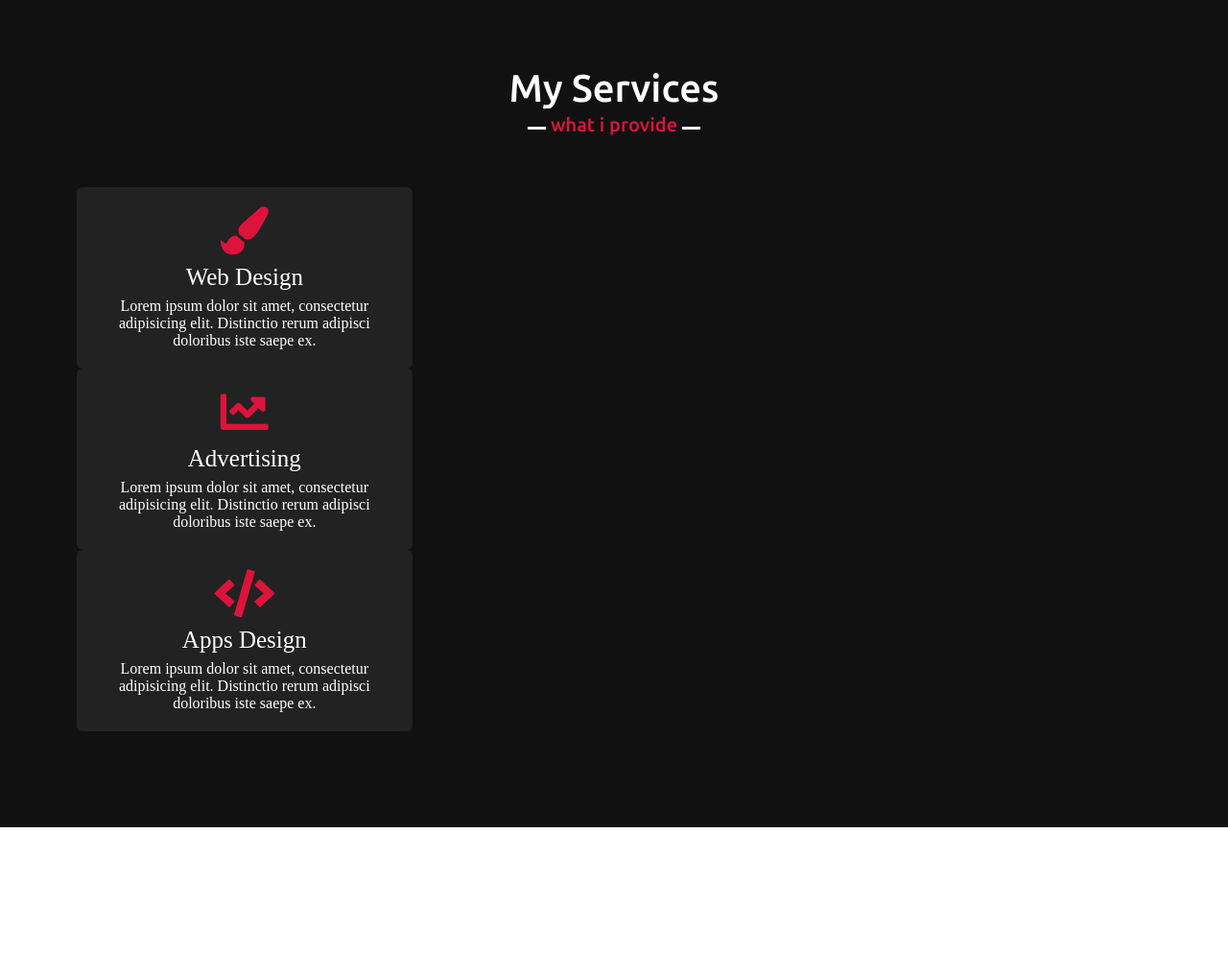
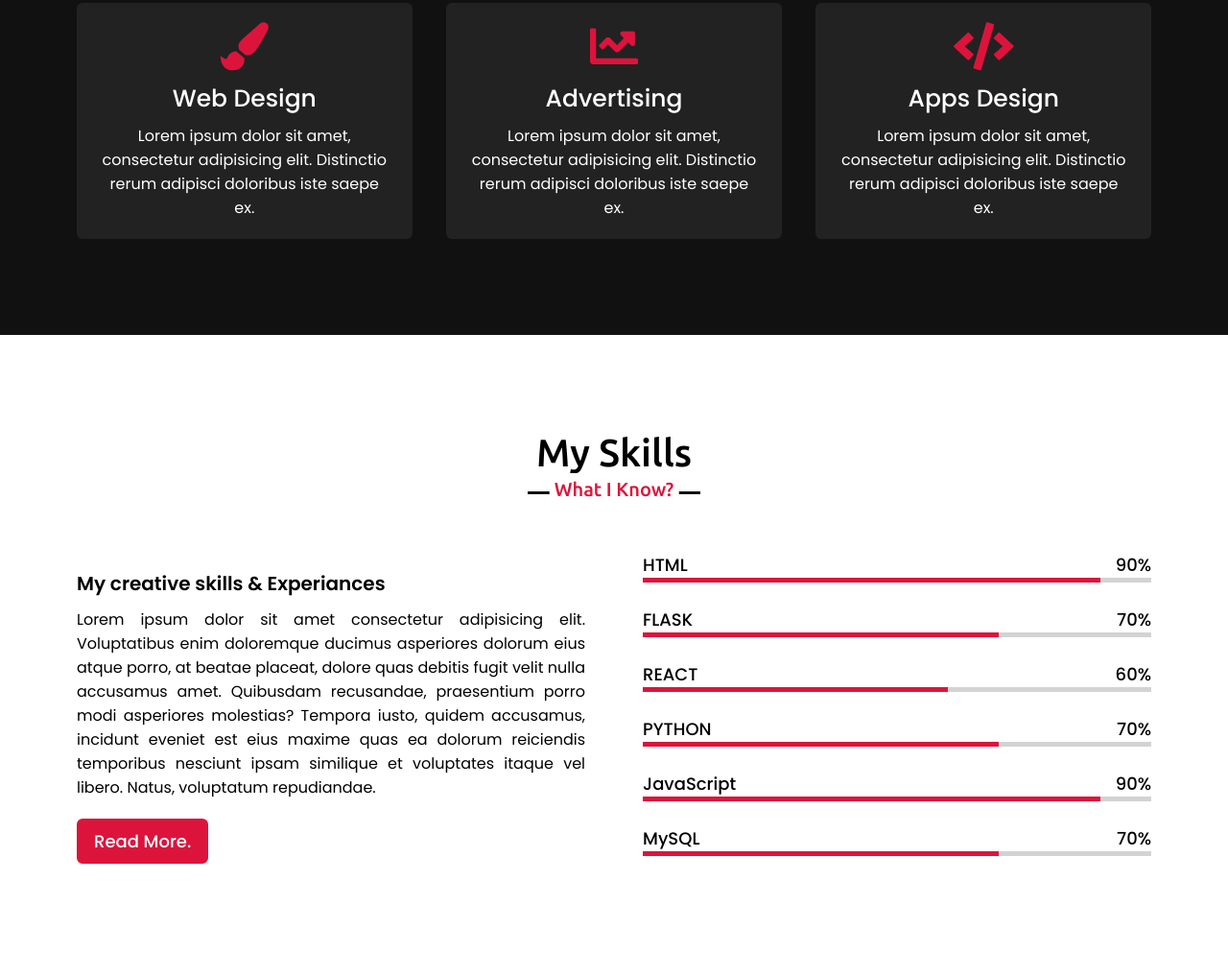
Before and after one commit to MaybeSHAH/style-portfolio, a plain HTML site: page index.html in a window 1280 px wide. Shown: the part 1756-2773 px from the top of the page at 96% size. Before the commit the page ends 2618 px from the top, so only its background shows below. Drawn offline with nearby package versions, Linux system fonts and the light colour scheme.

Commit message:
edit skills section

```diff
--- a/index.html
+++ b/index.html
@@ -86,6 +86,56 @@
     </section>
 
     <!-- Skills Section -->
+    <section class="skills" id="skills">
+        <div class="max-width">
+            <h2 class="title">My Skills</h2>
+            <div class="skills-content">
+                <div class="column left">
+                    <div class="text">My creative skills & Experiances</div>
+                        <p>Lorem ipsum dolor sit amet consectetur adipisicing elit. Voluptatibus enim doloremque ducimus asperiores dolorum eius atque porro, at beatae placeat, dolore quas debitis fugit velit nulla accusamus amet. Quibusdam recusandae, praesentium porro modi asperiores molestias? Tempora iusto, quidem accusamus, incidunt eveniet est eius maxime quas ea dolorum reiciendis temporibus nesciunt ipsam similique et voluptates itaque vel libero. Natus, voluptatum repudiandae.</p>
+                        <a href="#">Read More.</a>
+                </div>
+                <div class="column right">
+                    <div class="bars">
+                        <div class="info">
+                            <span>HTML</span><span>90%</span>
+                        </div>
+                        <div class="line html"></div>
+                    </div>
+                    <div class="bars">
+                        <div class="info">
+                            <span>FLASK</span><span>70%</span>
+                        </div>
+                        <div class="line flask"></div>
+                    </div>
+                    <div class="bars">
+                        <div class="info">
+                            <span>REACT</span><span>60%</span>
+                        </div>
+                        <div class="line react"></div>
+                    </div>
+                    <div class="bars">
+                        <div class="info">
+                            <span>PYTHON</span><span>70%</span>
+                        </div>
+                        <div class="line python"></div>
+                    </div>
+                    <div class="bars">
+                        <div class="info">
+                            <span>JavaScript</span><span>90%</span>
+                        </div>
+                        <div class="line js"></div>
+                    </div>
+                    <div class="bars">
+                        <div class="info">
+                            <span>MySQL</span><span>70%</span>
+                        </div>
+                        <div class="line mysql"></div>
+                    </div>
+                </div>
+            </div>
+        </div>
+    </section>
     <script src="script.js"></script>
     </body>
 </html>
--- a/style.css
+++ b/style.css
@@ -119,19 +119,19 @@
 section{
     padding: 100px 0;
 }
-.about .services{
+.about, .services, .skills{
     font-family: 'Poppins', sans-serif;
 }
-.about .title::after{
-    content: "who am i?";
-}
-.about .about-content .services .serv-content{
+.about .about-content,
+.services .serv-content,
+.skills .skills-content{
     display: flex;
     flex-wrap: wrap;
     align-items: center;
     justify-content: space-between;
 
 }
+
 section .title{
     position: relative;
     text-align: center;
@@ -161,6 +161,11 @@ section .title::after{
     background: #fff;
     transform: translateX(-50%);
 }
+
+.about .title::after{
+    content: "who am i?";
+}
+
 
 
 .about .about-content .left{
@@ -253,7 +258,79 @@ section .title::after{
     font-weight: 500;
     margin: 10px 0 7px 0;
 }
+/* Skills section styling */
+.skills .title:after{
+    content: "What I Know?";
+}
+.skills .skills-content .column{
+    width: calc(50% - 30px);
+}
+.skills .skills-content .left .text{
+    font-size: 20px;
+    font-weight: 600;
+    margin-bottom: 10px;
 
+}
+.skills .skills-content .left p{
+    text-align: justify;
+
+}
+.skills .skills-content .left a{
+display: inline-block;
+    background: crimson;
+    color: #fff;
+    font-size: 18px;
+    font-weight: 500;
+    padding: 8px 16px;
+    margin-top: 20px;
+    border-radius: 6px;
+    border: 2px solid crimson;
+    transition: all 0.3s ease;
+}
+.skills .skills-content .right .bars{
+    margin-bottom: 25px;
+}
+.skills .skills-content .right .line{
+    height: 5px;
+    width: 100%;
+    background: lightgrey;
+    position: relative;
+}
+.skills .skills-content .right .line::before{
+    content: "";
+    position: absolute;
+    height: 100%;
+    left: 0;
+    right: 0;
+    background: crimson;
+}
+.skills-content .right .html::before{
+    width: 90%;
+}
+.skills-content .right .flask::before{
+    width: 70%;
+}
+.skills-content .right .react::before{
+    width: 60%;
+}
+.skills-content .right .python::before{
+    width: 70%;
+}
+.skills-content .right .js::before{
+    width: 90%;
+}
+.skills-content .right .mysql::before{
+    width: 70%;
+}
+.skills .skills-content .right .info{
+    display: flex;
+    align-items: center;
+    justify-content: space-between;
+}
+.skills .skills-content .right span{
+    font-weight: 500;
+    font-size: 18px;
+}
 /* responsive media query start */
 @media (max-width: 1300px){
     .home .max-width{
```
